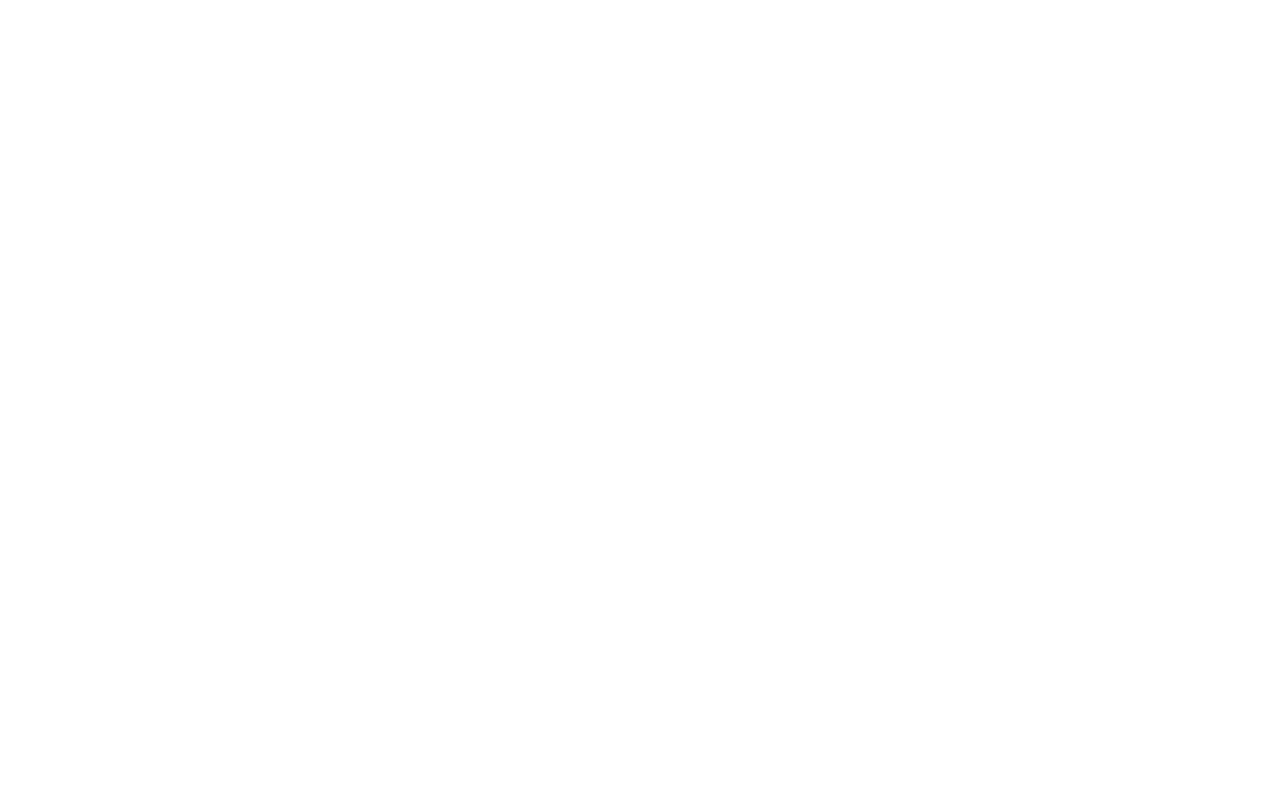
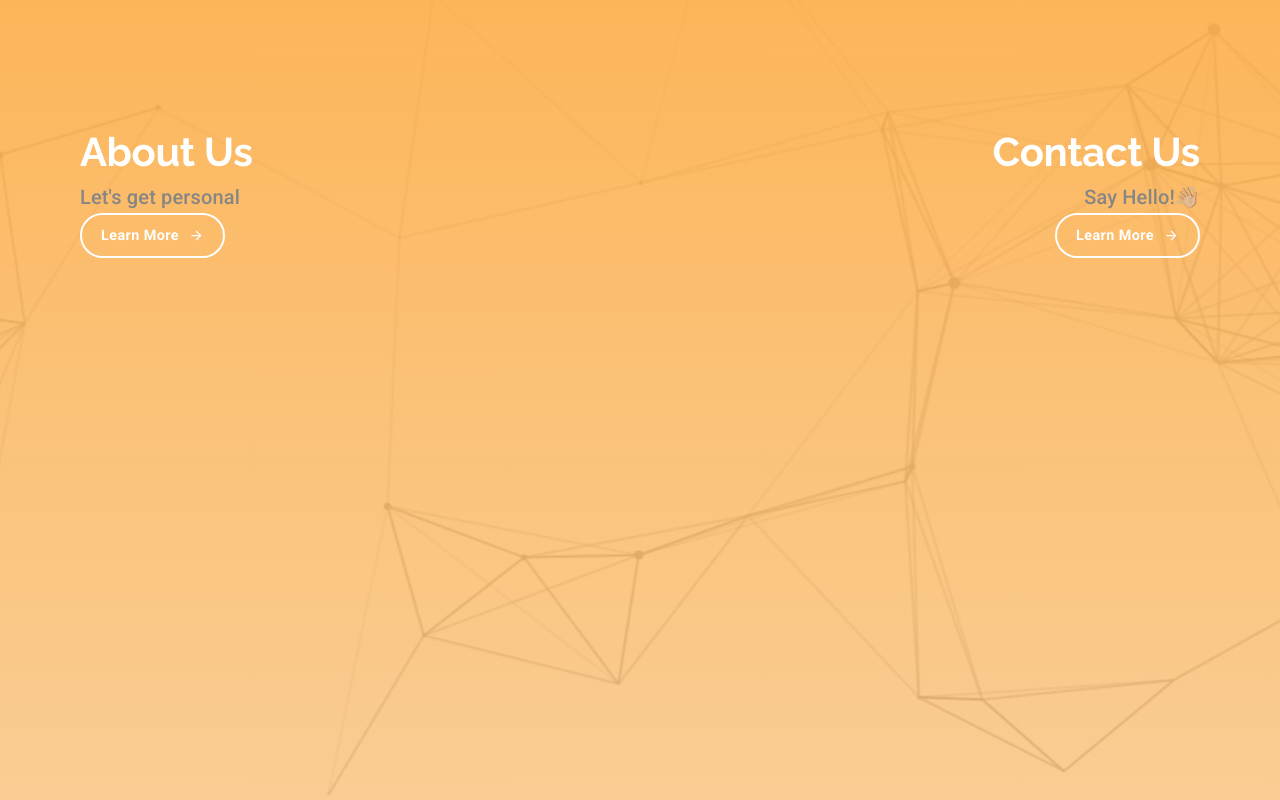
Before and after one commit to kmorgport/material_ui_design_prac, a React (Create React App) app: page / in a window 1280 px wide. Shown: the part 4100-4900 px from the top of the page. Before the commit the page ends 2103 px from the top, so only its background shows below. Built offline with nearby package versions, Linux system fonts and the light colour scheme.

Commit message:
information block styling

```diff
--- a/src/components/LandingPage.js
+++ b/src/components/LandingPage.js
@@ -1,7 +1,7 @@
 import React from 'react';
 import Lottie from 'react-lottie';
 import { makeStyles, useTheme } from '@material-ui/core';
-import { Grid, Button, Typography } from '@material-ui/core';
+import { Grid, Button, Typography, Card, CardContent } from '@material-ui/core';
 import { useMediaQuery } from '@material-ui/core';
 import ButtonArrow from '../components/ui/ButtonArrow'
 
@@ -9,6 +9,8 @@
 import customSoftwareIcon from '../assets/Custom Software Icon.svg'
 import mobileAppIcon from '../assets/mobileIcon.svg'
 import websitesIcon from '../assets/websiteIcon.svg'
+import revolutionBackground from '../assets/repeatingBackground.svg'
+import infoBackground from '../assets/infoBackground.svg'
 
 const useStyles = makeStyles( theme => ({
         animation: {
@@ -83,6 +85,36 @@
             [theme.breakpoints.down("sm")]: {
                 padding: 25
             }
+        },
+        revolutionBackground: {
+            backgroundImage: `url(${revolutionBackground})`,
+            backgroundPosition: "center",
+            backgroundSize: "cover",
+            backgroundRepeat: "no-repeat",
+            height: "100%",
+            width: "100%"
+        },
+        revolutionCard: {
+            position: "absolute",
+            boxShadow: theme.shadows[10],
+            borderRadius: 15,
+            padding: "10em",
+            [theme.breakpoints.down("sm")]: {
+                paddingTop: "8em",
+                paddingBottom: "8em",
+                paddingLeft: 0,
+                paddingRight: 0,
+                borderRadius: 0,
+                width: "100%"
+            }
+        },
+        infoBackground: {
+            backgroundImage: `url(${infoBackground})`,
+            backgroundPosition: "center",
+            backgroundSize: "cover",
+            backgroundRepeat: "no-repeat",
+            height: "100%",
+            width: "100%"
         }
 }))
 
@@ -90,9 +122,10 @@
     const classes = useStyles();
     const theme = useTheme();
     const matchesSM = useMediaQuery(theme.breakpoints.down("sm"));
+    const matchesXS = useMediaQuery(theme.breakpoints.down("xs"));
 
     const defaultOptions = {
-        loop: true,
+        loop: false,
         autoplay: false,
         animationData: animationData,
         rendererSettings: {
@@ -218,6 +251,82 @@
                     </Grid>
                 </Grid>
             </Grid>
+            <Grid item>
+                {/*---Revolution Block---*/}
+                <Grid
+                    container
+                    style={{height: "100em", marginTop: "12em"}}
+                    alignItems="center"
+                    justify="center">
+                    <Card className={classes.revolutionCard}>
+                        <CardContent>
+                            <Grid container direction="column" style={{ textAlign: "center" }} >
+                                <Grid item>
+                                    <Typography variant="h3">
+                                        The Revolution
+                                    </Typography>
+                                </Grid>
+                                <Grid item>
+                                    <Typography variant="subtitle1">
+                                        Visionary insights coupled with cutting-edge technology is a recipe
+                                        for Revolution
+                                    </Typography>
+                                    <Button variant="outlined" className={classes.learnButtonHero}>
+                                        <span style={{ marginRight: 10}}>Learn More</span>
+                                        <ButtonArrow width={15} height={15} fill={theme.palette.common.blue}/>
+                                    </Button>
+                                </Grid>
+                            </Grid>
+                        </CardContent>
+                    </Card>
+                    <div className={classes.revolutionBackground}></div>
+                </Grid>
+            </Grid>
+            <Grid item>
+                {/*---Information Block---*/}
+                <Grid container style={{ height: "80em" }} alignItems="center" direction="row">
+                    <Grid
+                        item
+                        container
+                        style={{position: "absolute",
+                        textAlign: matchesXS ? "center" : "inherit"}}
+                        direction={matchesXS ? "column" : "row"}
+                        spacing={matchesXS ? 10 : 0 }
+                    >
+                    <Grid
+                        item
+                        style={{marginLeft: matchesXS ? 0 : matchesSM ? "2em" : "5em"}}
+                        sm >
+                        <Grid container direction="column">
+                            <Typography variant="h2" style={{color: "white"}}>About Us</Typography>
+                            <Typography variant="subtitle2">Let's get personal</Typography>
+                            <Grid item>
+                            <Button variant="outlined" style={{color: "white", borderColor: "white" }} className={classes.learnButtonHero}>
+                                    <span style={{ marginRight: 10}}>Learn More</span>
+                                    <ButtonArrow width={15} height={15} fill="white" />
+
+                            </Button>
+                            </Grid>
+                        </Grid>
+                    </Grid>
+                    <Grid item style={{marginRight: matchesXS ? 0: matchesSM ? "2em" : "5em",
+                        textAlign: matchesXS ? "center" : "right"}} sm>
+                        <Grid container direction="column">
+                            <Typography variant="h2" style={{color: "white"}}>Contact Us</Typography>
+                            <Typography variant="subtitle2">Say Hello!<span role="img" aria-label="waving hand">👋🏼</span></Typography>
+                            <Grid item>
+                            <Button variant="outlined" style={{color: "white", borderColor: "white" }} className={classes.learnButtonHero}>
+                                    <span style={{ marginRight: 10}}>Learn More</span>
+                                    <ButtonArrow width={15} height={15} fill="white" />
+
+                            </Button>
+                            </Grid>
+                        </Grid>
+                    </Grid>
+                    </Grid>
+                    <div className={classes.infoBackground}/>
+                </Grid>
+            </Grid>
         </Grid>
     )
 
--- a/src/components/ui/Theme.js
+++ b/src/components/ui/Theme.js
@@ -59,6 +59,11 @@
             fontWeight: 300,
             color: arcGrey
         },
+        subtitle2: {
+            color: "white",
+            fontSize: "1.25rem",
+            color: arcGrey
+        },
         learnButton: {
             borderColor: arcBlue,
             color: arcBlue,
```
